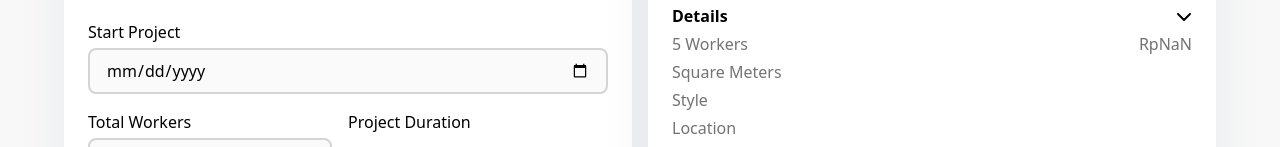
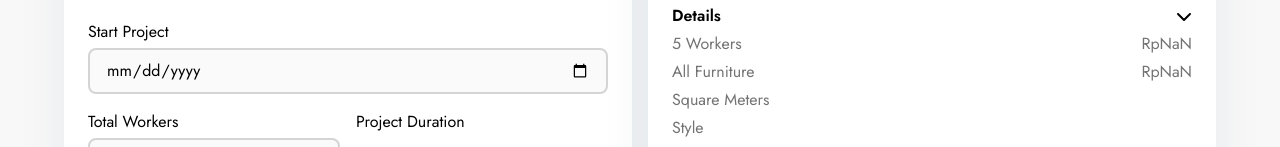
Before and after one commit to sakhanflh/buildong, a React (Vite) app: page /#/constructions/1/checkout in a window 1280 px wide. Shown: the part 348-495 px from the top of the page. Built offline with nearby package versions, Linux system fonts and the light colour scheme; no server answers.

Commit message:
UPDATE : Update UI

```diff
--- a/index.html
+++ b/index.html
@@ -15,7 +15,7 @@
   <!-- Font End -->
 </head>
 
-<body class="bg-background-color">
+<body class="bg-background-color font-jost">
   <div id="root"></div>
   <div id="alert-root"></div>
   <script type="module" src="/src/main.jsx"></script>
--- a/src/components/fragments/Card.jsx
+++ b/src/components/fragments/Card.jsx
@@ -3,15 +3,17 @@ import { FaCartShopping, FaHeart } from "react-icons/fa6";
 import { Link } from "react-router-dom";
 import Stars from "../elements/Stars";
 
-const Card = ({img, category, rate, title, price, linkTo}) => {
+const Card = ({img, category, rate, title, price, linkTo, brand}) => {
     return (
         <Link to={linkTo} className="w-full xl:w-[31%] h-max">
         <div className="w-full">
             <div className="rounded-lg overflow-hidden w-full bg-neutral-200 relative h-44">
                 <img src={img} alt="" className="w-full h-full absolute object-cover"/>
                 <div className="relative w-full z-10 text-white flex justify-between py-4 px-5 xl:text-xl">
-                    <div className="w-max h-max py-2 px-2 shadow-multiple bg-primary rounded-full text-xs font-semibold">
-                        <h1>-20%</h1>
+                    <div>
+                        <div className="w-max h-max py-2 px-2 shadow-multiple bg-primary rounded-full text-xs font-semibold">
+                            <h1>-20%</h1>
+                        </div>
                     </div>
                     <div className="flex flex-col gap-4 text-xl xl:text-2xl">
                         <FaHeart className="cursor-pointer transition duration-300 hover:text-red-500"/>
@@ -28,7 +30,10 @@ const Card = ({img, category, rate, title, price, linkTo}) => {
             </div>
             <div className="flex justify-between items-end xl:block">
             <h1 className="font-bold xl:text-base">{title}</h1>
-            <p className="text-base xl:text-base xl:mt-2">{price}</p>
+                <div className={`${brand ? 'flex justify-between items-center' : ''}`}>
+                    <p className="text-base xl:text-base xl:mt-2">{price}</p>
+                    <p className="font-bold uppercase">{brand ? "ikeha" : ""}</p>
+                </div>
             </div>
         </div>
         </Link>
--- a/src/components/layouts/order/OrderLayout.jsx
+++ b/src/components/layouts/order/OrderLayout.jsx
@@ -7,6 +7,7 @@ import Rupiah from "../../../utils/Rupiah"
 
 const OrderLayout = ({data, isLoading, orderId}) => {
     const workerSalary = data?.project_duration * ( 150000 * data?.worker )
+    const furniturePrice = data.total_price - workerSalary
 
     return (
         <div className="rounded-lg bg-white shadow-soft px-6 py-6">
@@ -27,6 +28,10 @@ const OrderLayout = ({data, isLoading, orderId}) => {
                                         <div className="flex justify-between items-center">
                                             <p>5 Workers</p>
                                             <p>{Rupiah(workerSalary)}</p>
+                                        </div>
+                                        <div className="flex justify-between items-center">
+                                            <p>All Furniture</p>
+                                            <p>{Rupiah(furniturePrice)}</p>
                                         </div>
                                         <div className="flex justify-between items-center">
                                             <p>Square Meters</p>
```
